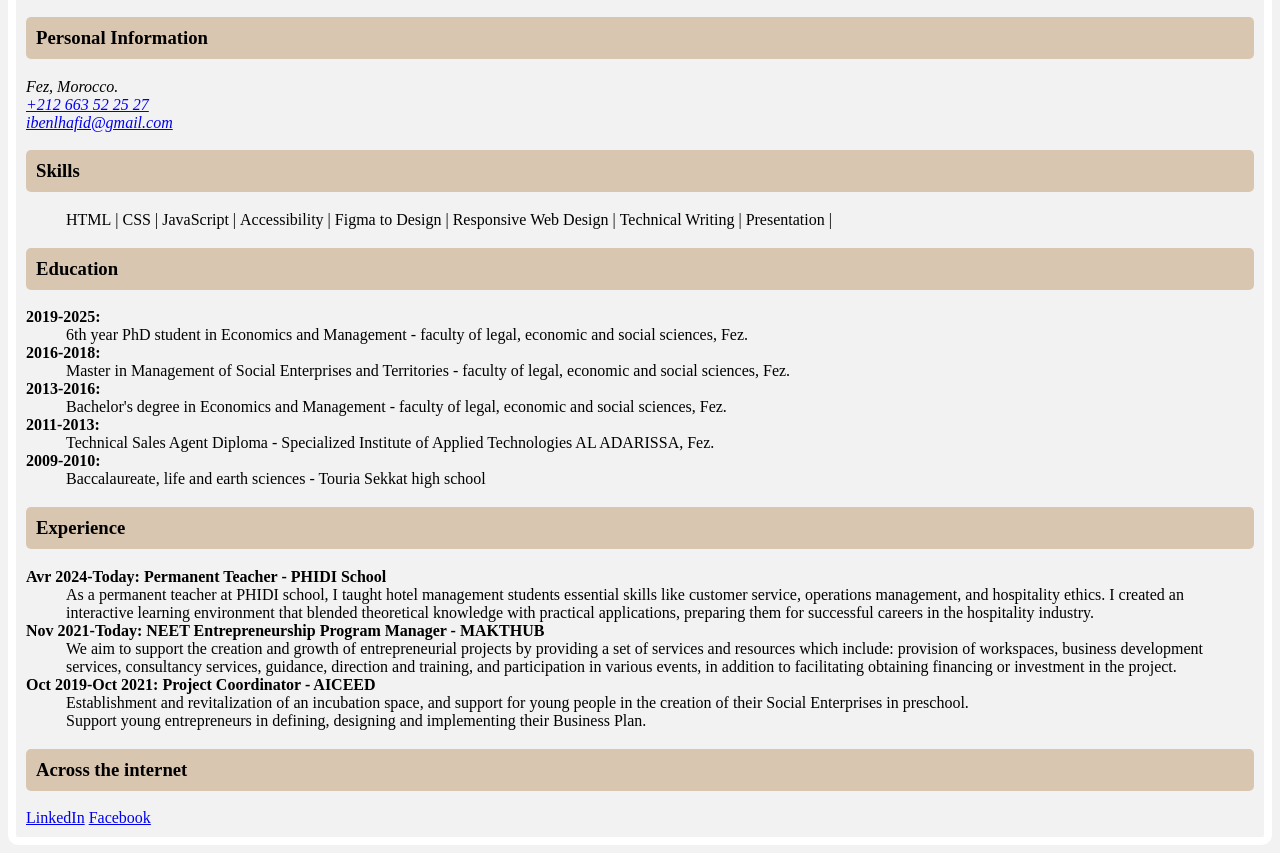
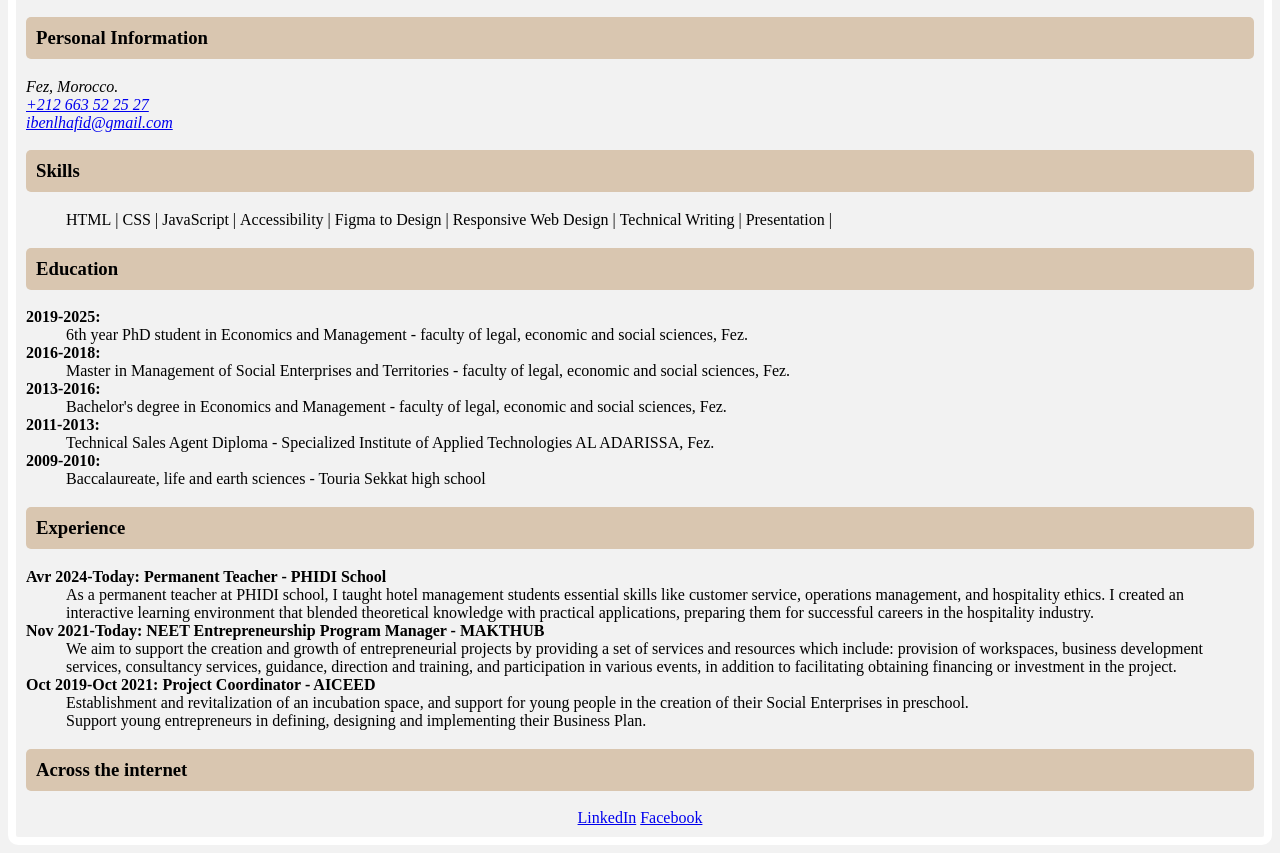
Before and after one commit to ibenlhafid/Single-page-CV, a plain HTML site: page index.html in a window 1280 px wide. Shown: the part 136-989 px from the top of the page. Drawn offline with Linux system fonts and the light colour scheme.

Commit message:
modify footer

```diff
--- a/index.html
+++ b/index.html
@@ -73,10 +73,12 @@
                 </dl>
             </section>
         </main>
-        <footer class="reseaux" >
+        <footer class="reseaux">
             <h3 style="background-color: #D9C6B0; border-radius: 5px; padding: 10px;">Across the internet</h3>
-            <a href="https://www.linkedin.com/in/ibenlhafid/" target="_blank">LinkedIn</a>
-            <a href="https://www.facebook.com/ibenlhafid/" target="_blank">Facebook</a>
+                <div class="links" style="text-align: center;">
+                    <a href="https://www.linkedin.com/in/ibenlhafid/" target="_blank">LinkedIn</a>
+                    <a href="https://www.facebook.com/ibenlhafid/" target="_blank">Facebook</a>
+                </div>
         </footer>
     </body>
 </html>
```
